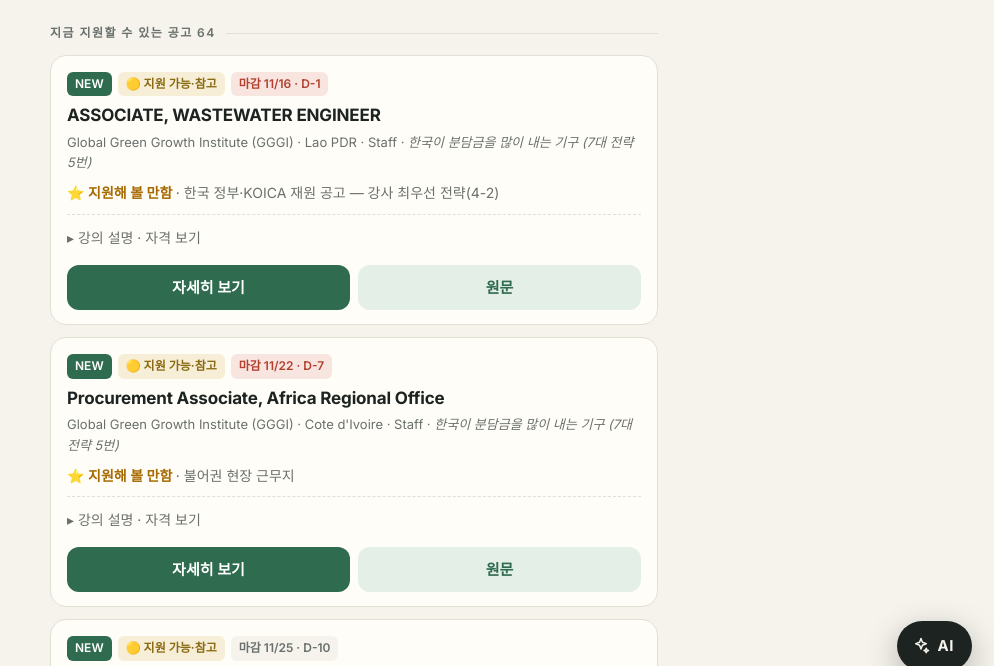
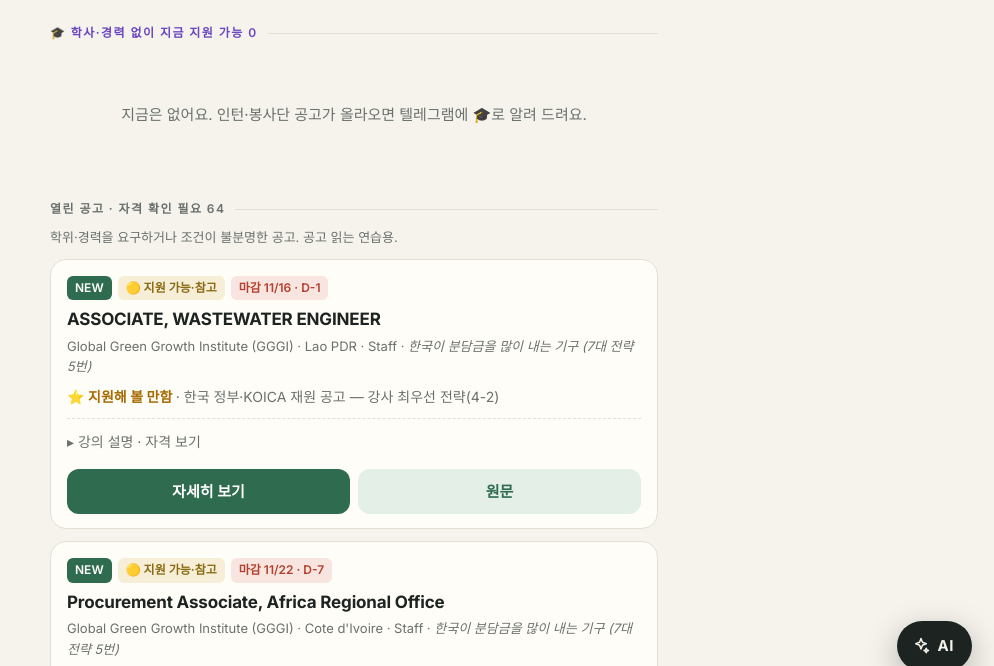
Before and after one commit to ohnoeyh-bot/un-job-app, a plain HTML site: page index.html in a window 1280 px wide. Shown: the part 107-773 px from the top of the page, without its empty margins (286-1280 px from the left). Drawn offline with Linux system fonts and the light colour scheme.

Commit message:
🎓 학사·경력 없이 지금 지원 가능 공고를 보라색 칸으로 맨 위에 (인턴 먼저)
Co-Authored-By: Claude Opus 5.5 <noreply@anthropic.com>

```diff
--- a/index.html
+++ b/index.html
@@ -21,6 +21,7 @@
   --accent: #2f6b4f; --accent-soft: #e4efe8;
   --good: #2f7d4f; --good-bg: #e3f1e7; --mid: #8a6a12; --mid-bg: #f6eed6; --ref: #3f6a9a; --ref-bg: #e6eef7;
   --hot: #b4412f; --hot-bg: #f8e5e0; --star: #a86a00;
+  --open: #6b46c1; --open-bg: #efe9fb;
   --serif: "Source Serif 4", Georgia, serif;
   --sans: Inter, -apple-system, "Apple SD Gothic Neo", "Noto Sans KR", sans-serif;
 }
@@ -30,6 +31,7 @@
     --accent: #7cc49d; --accent-soft: #1d3329;
     --good: #86d0a4; --good-bg: #1d3328; --mid: #e3c46e; --mid-bg: #352d17; --ref: #8db7e6; --ref-bg: #1c2a3a;
     --hot: #f0907e; --hot-bg: #3a221d; --star: #f2b94a;
+    --open: #c4b0f5; --open-bg: #2a2240;
   }
 }
 * { box-sizing: border-box; }
@@ -61,6 +63,10 @@ h2.sec::after { content: ""; flex: 1; height: 1px; background: var(--line); }
 .t-mid { color: var(--mid); background: var(--mid-bg); }
 .t-ref { color: var(--ref); background: var(--ref-bg); }
 .t-new { color: #fff; background: var(--accent); }
+.t-open { color: #fff; background: var(--open); }
+.card.open { border-color: var(--open); box-shadow: inset 4px 0 0 var(--open); background: linear-gradient(var(--open-bg), var(--paper) 70%); }
+.openline { font-size: 13px; color: var(--open); font-weight: 600; margin: 6px 0 2px; }
+h2.sec.open { color: var(--open); }
 .t-hot { color: var(--hot); background: var(--hot-bg); }
 .t-plain { color: var(--muted); background: var(--bg); }
 .card h3 { font-size: 17px; line-height: 1.4; margin: 0 0 4px; font-weight: 700; letter-spacing: -.01em; word-break: keep-all; overflow-wrap: anywhere; }
@@ -234,17 +240,19 @@ function card(j) {
   const isNew = j.first_seen && diff(j.first_seen) >= -2;
   const tags = [
     isNew ? `<span class="tag t-new">NEW</span>` : "",
+    j.open_now ? `<span class="tag t-open">🎓 지금 지원 가능${j.open_now === "intern" ? " · 인턴" : ""}</span>` : "",
     `<span class="tag ${lv[0]}">${j.info ? "🟡 참고" : lv[1]}</span>`,
     dTag(j),
-    j.intern ? `<span class="tag t-plain">Intern</span>` : "",
+    j.intern && !j.open_now ? `<span class="tag t-plain">Intern</span>` : "",
   ].join("");
   const where = [j.org, j.location, j.grade].filter(Boolean).join(" · ");
   const checks = (j.checks || []).map((c) => `<li>${esc(c)}</li>`).join("");
   const checkHead = j.level === "ref" && j.opens ? `🔒 언제 열리나 — ${esc(j.opens)}` : "✅ 자격";
-  return `<article class="card">
+  return `<article class="card${j.open_now ? " open" : ""}">
     <div class="tags">${tags}</div>
     <h3>${esc(j.title)}</h3>
     <div class="org">${esc(where)}${j.program ? ` · <i>${esc(j.program)}</i>` : ""}</div>
+    ${j.open_now ? `<div class="openline">🎓 ${esc(j.open_reason)}</div>` : ""}
     ${j.star ? `<div class="star">⭐ 지원해 볼 만함 <span>· ${esc(j.star_reason)}</span></div>` : ""}
     <details class="more"><summary>강의 설명 · 자격 보기</summary>
       ${j.lecture ? `<div class="blk"><b>📖 강의에서</b><p>${esc(j.lecture)} <small>(${esc(j.refs)})</small></p></div>` : ""}
@@ -263,7 +271,9 @@ function card(j) {
 function render(data) {
   const live = data.jobs.filter((j) => !j.deadline || diff(j.deadline) >= 0);
   const order = (a, b) => (b.star - a.star) || (a.deadline || "9999").localeCompare(b.deadline || "9999") || (b.score - a.score);
-  const now = live.filter((j) => j.level !== "ref" && !j.info).sort(order);
+  const openOrder = (a, b) => ((b.open_now === "intern") - (a.open_now === "intern")) || order(a, b);
+  const opens = live.filter((j) => j.open_now && j.level !== "ref" && !j.info).sort(openOrder);
+  const now = live.filter((j) => !j.open_now && j.level !== "ref" && !j.info).sort(order);
   const events = live.filter((j) => j.info).sort(order);
   const later = live.filter((j) => j.level === "ref").sort(order);
 
@@ -272,8 +282,11 @@ function render(data) {
   if (data.focus) { f.hidden = false; f.textContent = `${md(data.focus.until)}까지 ${data.focus.label} 표시`; }
 
   let h = "";
-  h += `<h2 class="sec">지금 지원할 수 있는 공고 ${now.length}</h2>`;
-  h += now.length ? now.map(card).join("") :
+  h += `<h2 class="sec open">🎓 학사·경력 없이 지금 지원 가능 ${opens.length}</h2>`;
+  h += opens.length ? `<p class="note">인턴이 맨 위. 판정은 공고 본문 기준이니 지원 전에 자격을 한 번 더 확인하세요.</p>` + opens.map(card).join("") :
+    `<div class="empty">지금은 없어요. 인턴·봉사단 공고가 올라오면 텔레그램에 🎓로 알려 드려요.</div>`;
+  h += `<h2 class="sec">열린 공고 · 자격 확인 필요 ${now.length}</h2>`;
+  h += now.length ? `<p class="note">학위·경력을 요구하거나 조건이 불분명한 공고. 공고 읽는 연습용.</p>` + now.map(card).join("") :
     `<div class="empty">지금 열린 공고가 없어요.<br>새 공고가 올라오면 텔레그램으로 한 줄 알려 드려요.</div>`;
   if (events.length) h += `<h2 class="sec">설명회·행사 ${events.length}</h2>` + events.map(card).join("");
   if (later.length) h += `<details class="group"><summary><h2 class="sec">아직 자격 미달 · 미리 보기 ${later.length}</h2></summary>
```
